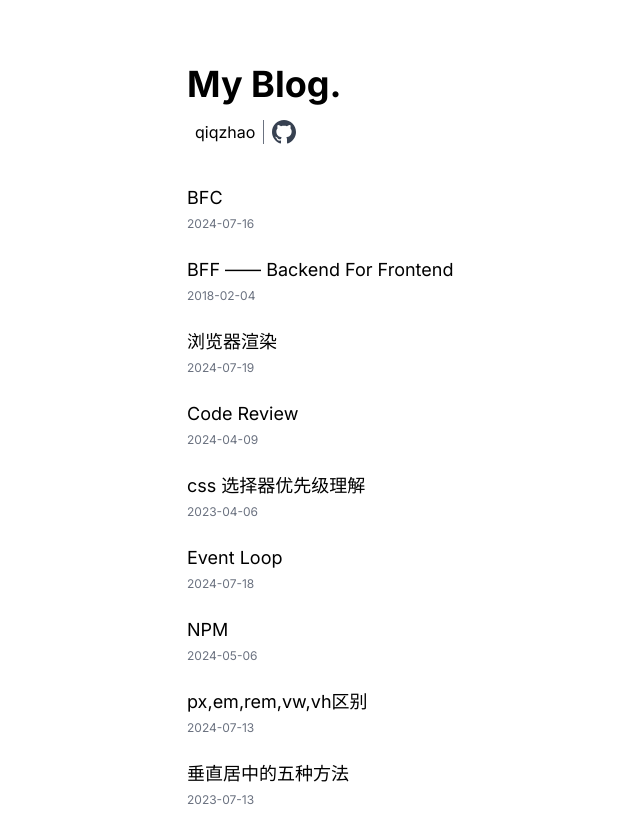
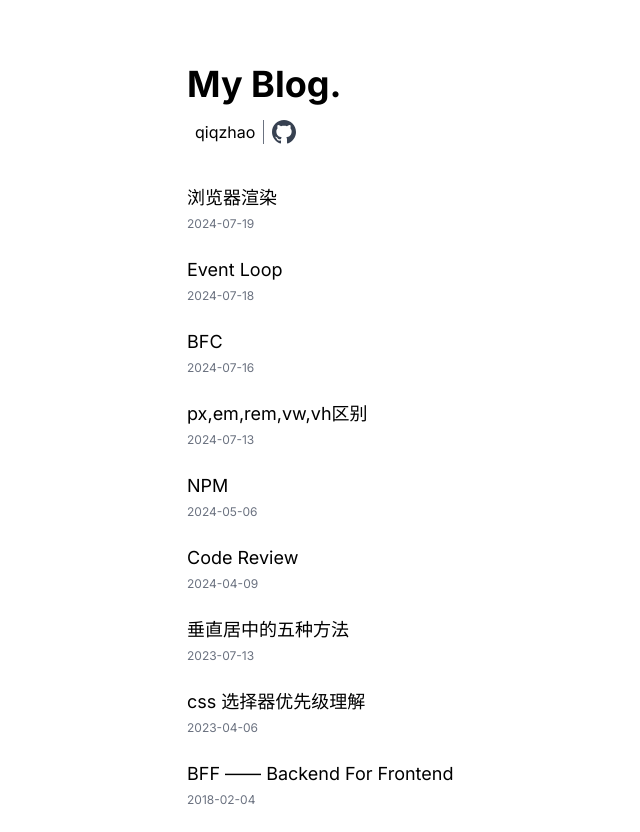
Before and after one commit to qiqzhao/qiqzhao.github.io, a Next.js app: page / in a window 1280 px wide. Shown: the whole page, without its empty margins (5-645 px from the left). Built offline with nearby package versions, Linux system fonts and the light colour scheme.

Commit message:
feat: sort

```diff
--- a/src/app/layout.tsx
+++ b/src/app/layout.tsx
@@ -17,7 +17,7 @@ export default function RootLayout({
   return (
     <html lang="en">
       <body className={inter.className}>
-        <div className="mx-auto px-5 mt-16 lg:px-48">{children}</div>
+        <div className="mx-auto px-8 mt-16 lg:px-48">{children}</div>
       </body>
     </html>
   );
--- a/src/app/page.tsx
+++ b/src/app/page.tsx
@@ -11,7 +11,9 @@ export default function Home() {
     "author",
     "coverImage",
     "excerpt",
-  ]);
+  ]).sort((a, b) => {
+    return new Date(b.date).getTime() - new Date(a.date).getTime();
+  });
 
   return (
     <>
```
